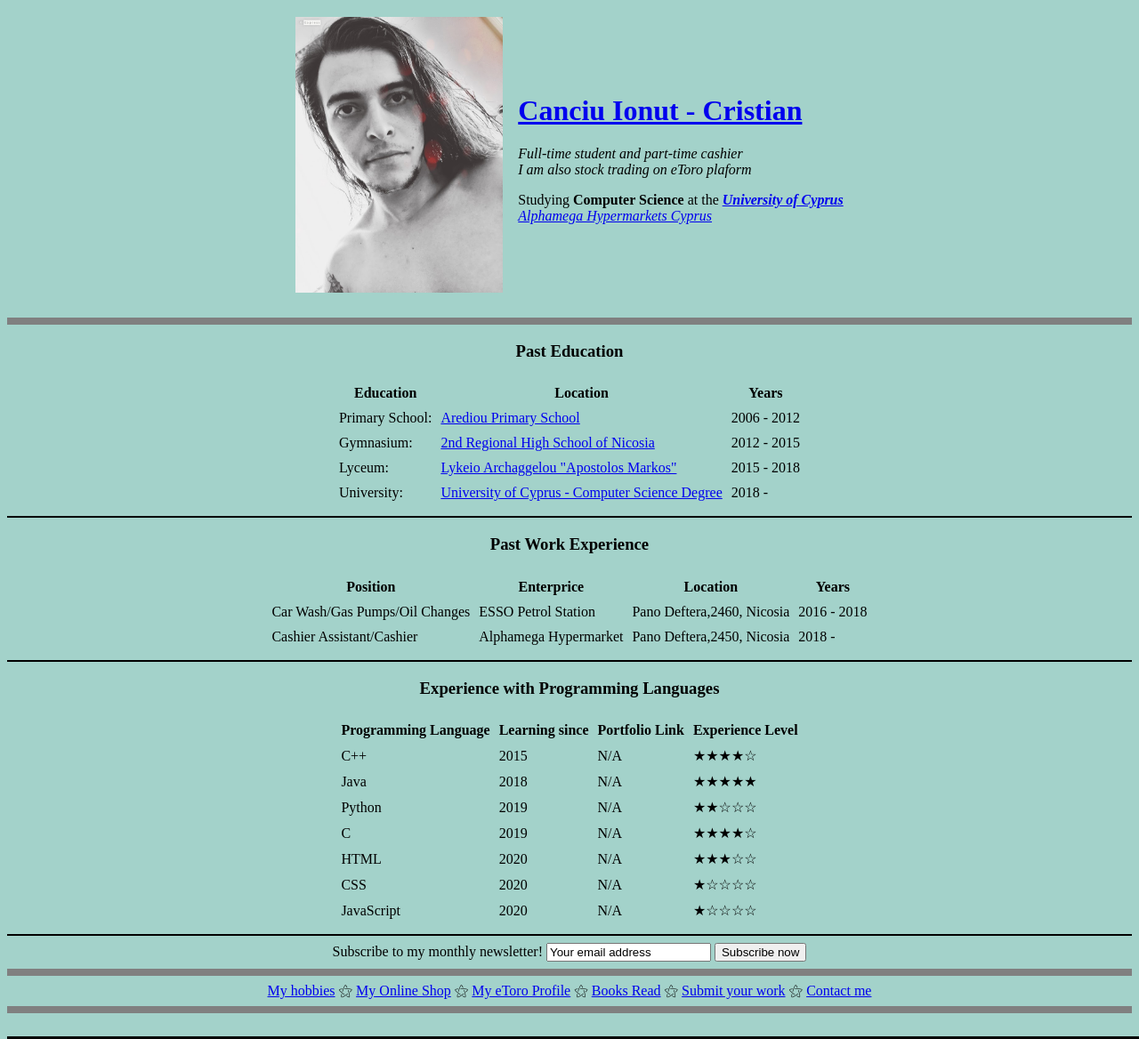
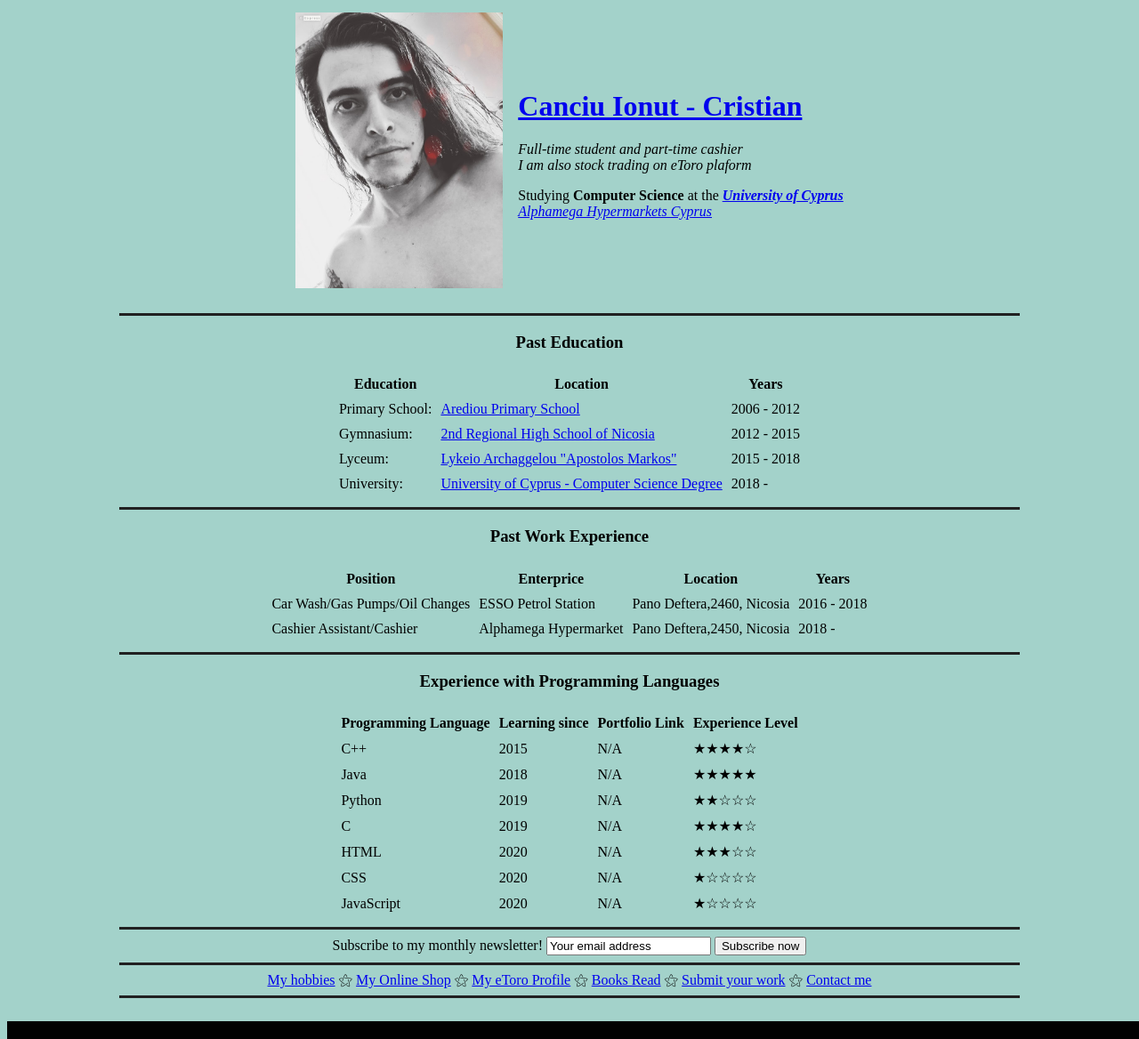
Before and after one commit to icanci01/web_app, a plain HTML site: page index.html in a window 1280 px wide. Shown: the part 524-1692 px from the top of the page at 89% size. Drawn offline with Linux system fonts and the light colour scheme.

Commit message:
Added new expandable and interactive styling

```diff
--- a/index.html
+++ b/index.html
@@ -4,15 +4,29 @@
 <head>
   <meta charset="utf-8">
   <title>🖤 Canciu Ionut - Cristian's Personal Site 🖤</title>
+
+  <style>
+    body {
+      background-color: #a3d2ca;
+    }
+    hr{
+      border-style: none;
+      background-color: #212121;
+      height: 3px;
+      width: 80%;
+    }
+
+  </style>
+
 </head>
 <center>
 
-  <body style="background-color: #a3d2ca;">
+  <body>
 
     <img src="images/cover_image.jpg" alt="Cover Picture Canciu Ionut Cristian" height="491" width="1163">
 
     <!-- Heading of the main page -->
-    <hr size="8" noshade>
+    <hr>
     <table cellspacing="15">
       <tr>
         <td> <img src="images/profile_image.jpg" alt="Profile Picture Canciu Ionut - Cristian" height="310" width="233"></td>
@@ -25,7 +39,7 @@
         </td>
       </tr>
     </table>
-    <hr size="8" noshade>
+    <hr>
 
     <!-- Education and Activities -->
     <h3>Past Education</h3>
@@ -63,7 +77,7 @@
 
       </tfoot>
     </table>
-    <hr size="2" color="black">
+    <hr>
 
     <!-- Past Work Experience-->
     <h3>Past Work Experience</h3>
@@ -94,7 +108,7 @@
 
       </tfoot>
     </table>
-    <hr size="2" color="black">
+    <hr>
 
     <!-- Experience on programming Languages -->
     <h3>Experience with Programming Languages</h3>
@@ -155,7 +169,7 @@
 
       </tfoot>
     </table>
-    <hr size="2" color="black">
+    <hr>
 
     <form class="" action="mailto:cs16_explosion@yahoo.com" method="post">
       <label for="">Subscribe to my monthly newsletter!</label>
@@ -163,7 +177,7 @@
       <input type="submit" name="" value="Subscribe now">
     </form>
 
-    <hr size="8" noshade>
+    <hr>
     <a href="my_hobbies.html">My hobbies</a> &#9885;
     <a href="myshop_index.html">My Online Shop</a> &#9885;
     <a href="https://www.etoro.com/people/cristian_canciu">My eToro Profile</a> &#9885;
@@ -171,7 +185,7 @@
     <a href="submit_work.html">Submit your work</a> &#9885;
     <a href="contact_me.html">Contact me</a>
 
-    <hr size="8" noshade>
+    <hr>
     <br>
     <img src="images/love_psychedelico.jpg" alt="Canciu Ionut - Cristian/Profile Picture">
   </body>
```
